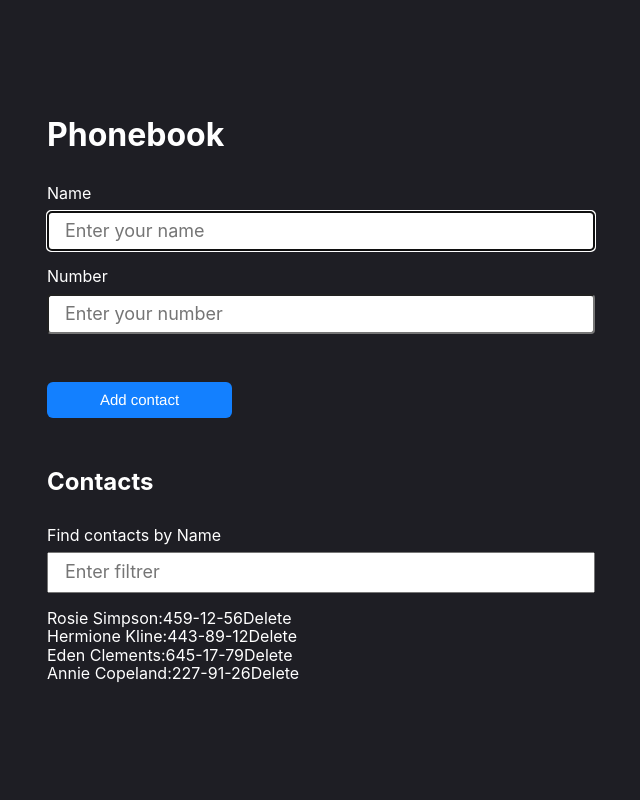
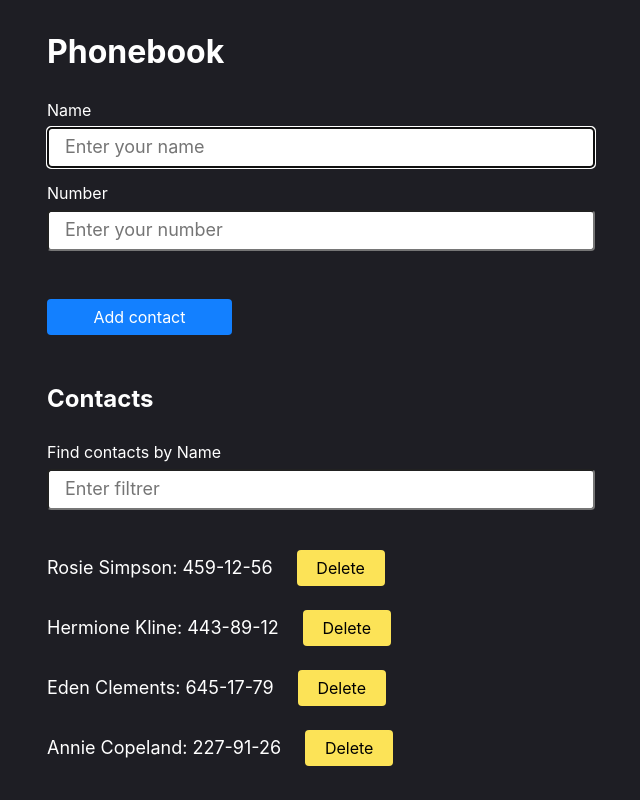
Before and after one commit to HannaTubolets/goit-react-hw-02-phonebook, a React (Create React App) app: page / in a window 1280 px wide. Shown: the whole page, without its empty margins (319-959 px from the left). Built offline with nearby package versions, Linux system fonts and the light colour scheme.

Commit message:
Added contactList styles

```diff
--- a/src/components/App.jsx
+++ b/src/components/App.jsx
@@ -7,10 +7,10 @@ import { Filter } from './Filter/Filter';
 export class App extends Component {
   state = {
     contacts: [
-      { id: 'id-1', name: 'Rosie Simpson', number: '459-12-56' },
-      { id: 'id-2', name: 'Hermione Kline', number: '443-89-12' },
-      { id: 'id-3', name: 'Eden Clements', number: '645-17-79' },
-      { id: 'id-4', name: 'Annie Copeland', number: '227-91-26' },
+      { id: 'id-1', name: 'Rosie Simpson', number: ' 459-12-56' },
+      { id: 'id-2', name: 'Hermione Kline', number: ' 443-89-12' },
+      { id: 'id-3', name: 'Eden Clements', number: ' 645-17-79' },
+      { id: 'id-4', name: 'Annie Copeland', number: ' 227-91-26' },
     ],
     filter: '',
     name: '',
@@ -59,12 +59,13 @@ export class App extends Component {
   };
 
   render() {
+    const { filter } = this.state;
     return (
       <div>
         <h1>Phonebook</h1>
         <ContactForm handleSubmit={this.handleSubmit} />
         <h2>Contacts</h2>
-        <Filter />
+        <Filter filter={filter} inputChange={this.inputChange} />
         <ContactList
           contacts={this.getFilteredContacts()}
           handleDelete={this.handleDelete}
--- a/src/components/ContactForm/ContactForm.jsx
+++ b/src/components/ContactForm/ContactForm.jsx
@@ -4,7 +4,6 @@ import css from './ContactForm.module.css';
 
 export class ContactForm extends Component {
   state = {
-    contacts: [],
     name: '',
     number: '',
   };
@@ -16,14 +15,17 @@ export class ContactForm extends Component {
 
   handleSubmit = event => {
     event.preventDefault();
-    // const form = event.currentTarget;
+    //  this.props.handleSubmit(this.state);
+    //   this.formReset();
+
+    const form = event.currentTarget;
     this.props.handleSubmit(this.state);
-    this.formReset();
+    form.reset();
   };
 
-  formReset = () => {
-    this.setState({ name: '', number: '' });
-  };
+  //   formReset = () => {
+  //     this.setState({ name: '', number: '' });
+  //   };
 
   render() {
     // const { name, number } = this.state;
--- a/src/components/ContactForm/ContactForm.module.css
+++ b/src/components/ContactForm/ContactForm.module.css
@@ -25,16 +25,14 @@
   margin-bottom: 50px;
   background-color: #1380ff;
   border: none;
-  border-radius: 6px;
+  border-radius: 4px;
   color: #fff;
   flex-grow: 1;
-  font-family: SFProText-Regular, Helvetica, Arial, sans-serif;
-  font-size: 15px;
+  font-size: 16px;
   height: 36px;
   line-height: 20px;
   min-width: 185px;
   padding: 0 16px 0 16px;
-  color: white;
   cursor: pointer;
 
   transition-property: background-color;
--- a/src/components/ContactList/ContactList.jsx
+++ b/src/components/ContactList/ContactList.jsx
@@ -4,6 +4,7 @@ import css from './ContactList.module.css';
 export const ContactList = ({ contacts, handleDelete }) => {
   return (
     <>
+      <div>
         <ul className={css.contactList}>
           {contacts.map((contact, id) => (
             <li key={id} className={css.contactItem}>
@@ -18,6 +19,7 @@ export const ContactList = ({ contacts, handleDelete }) => {
             </li>
           ))}
         </ul>
+      </div>
     </>
   );
 };
--- a/src/components/ContactList/ContactList.module.css
+++ b/src/components/ContactList/ContactList.module.css
@@ -1,11 +1,27 @@
-.contactList {
-  font-size: 16px;
-}
-
 .contactItem {
-  font-size: 16px;
+  font-size: 18px;
 }
 
 .btnItemDel {
+  margin-top: 24px;
+  background-color: #fce357;
+  border: none;
+  border-radius: 4px;
+  color: #010101;
+  flex-grow: 1;
   font-size: 16px;
+  height: 36px;
+  line-height: 20px;
+  min-width: 88px;
+  padding: 0 16px 0 16px;
+  margin-left: 24px;
+  cursor: pointer;
+
+  transition-property: background-color;
+  transition-duration: 250ms;
+  transition-timing-function: cubic-bezier(0.4, 0, 0.2, 1);
 }
+
+.btnItemDel:hover {
+  background-color: #fcc257;
+}
--- a/src/components/Filter/Filter.module.css
+++ b/src/components/Filter/Filter.module.css
@@ -5,13 +5,10 @@
   align-items: center;
   font-size: large;
   text-align: left;
+  border-radius: 4px;
   padding: 0.5rem 15rem 0.5rem 1rem;
 }
 
 .filterLabel {
   margin-bottom: 10px;
 }
-
-/* .filterWrapper {
-
-} */
```
Lines whose indentation alone changed are shown as unchanged.
